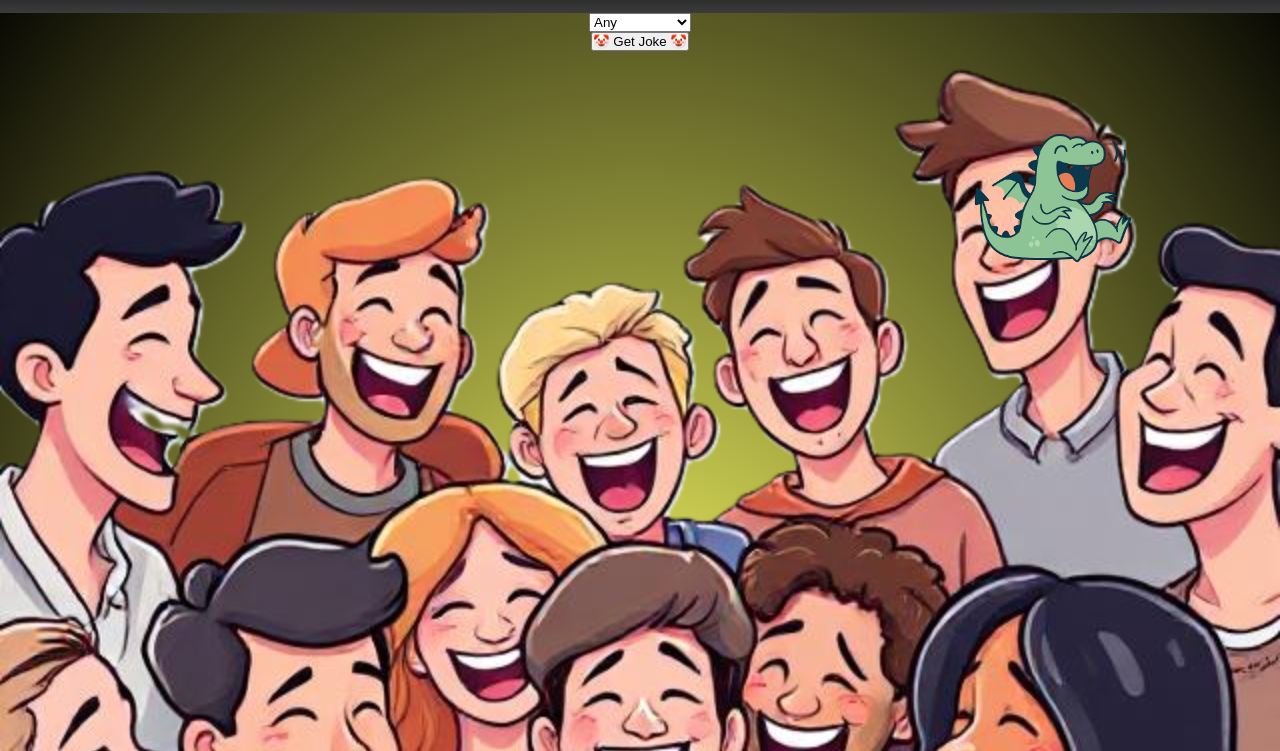
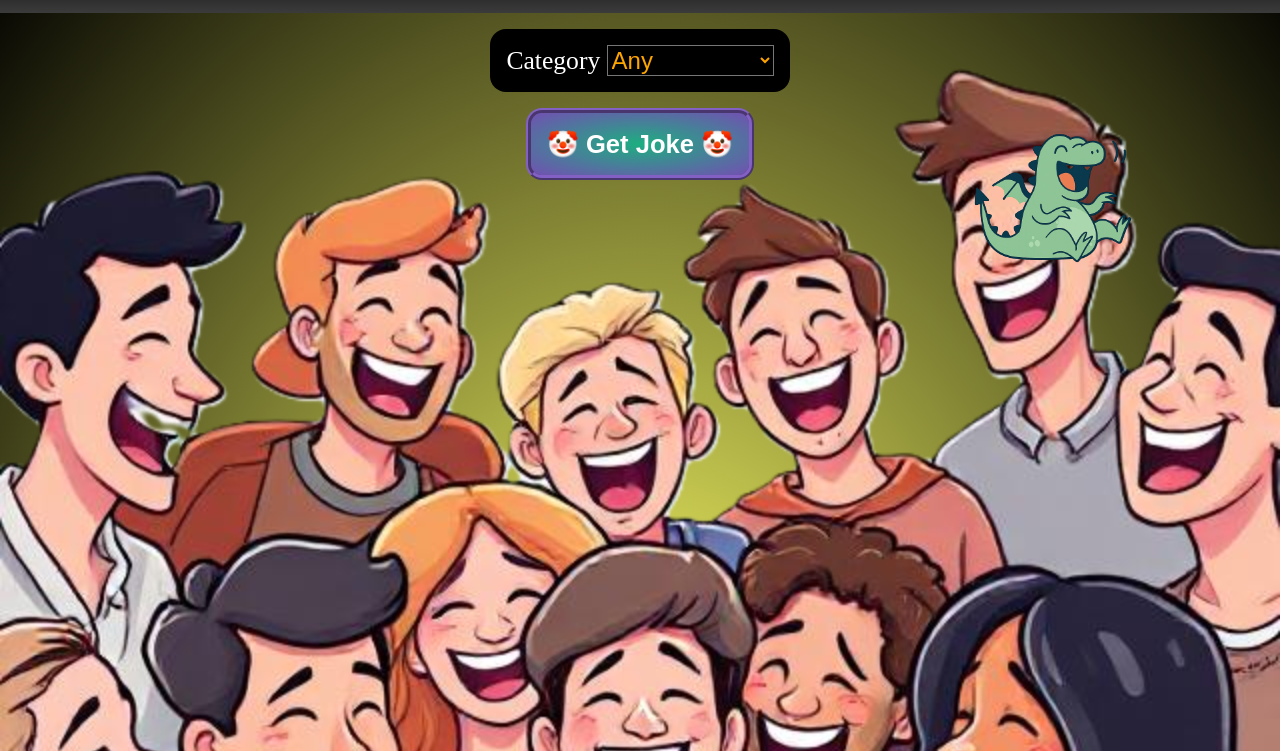
Before and after one commit to hemingus/js-api-3, a plain HTML site: page index.html in a window 1280 px wide. Shown: the part 49-800 px from the top of the page. Drawn offline with Linux system fonts and the light colour scheme.

Commit message:
style header

```diff
--- a/index.html
+++ b/index.html
@@ -13,6 +13,7 @@
     </header>
 
     <main>
+        <label for="jokeCategory">Category
         <select name="Category" id="jokeCategory">
             <option value="Any">Any</option>
             <option value="Programming">Programming</option>
@@ -22,7 +23,8 @@
             <option value="Spooky">Spooky</option>
             <option value="Christmas">Christmas</option>
         </select>
-        <button id="getJokeButton"> 🤡 Get Joke 🤡</button>
+        </label>
+        <button id="getJokeButton">🤡 Get Joke 🤡</button>
         <div class="joke-container" id="jokeContainer"></div>
     </main>
 
--- a/styles.css
+++ b/styles.css
@@ -37,6 +37,7 @@ main {
     flex-direction: column;
     justify-content: center;
     align-items: center;
+    gap: 1rem;
 }
 
 h1 {
@@ -45,6 +46,37 @@ h1 {
     width: 100%;
     font-size: clamp(1.5rem, 2vw, 2rem);
     text-align: center;
+}
+
+#getJokeButton {
+    font-size: clamp(1.5rem, 2vw, 2rem);
+    padding: 1rem;
+    background-image: radial-gradient( #1DAE80, #7250B2);
+    border-radius: 1rem;
+    font-weight: 900;
+    cursor: pointer;
+    transition: 0.3s ease;
+    color: white;
+    border: 5px ridge #8360C3;
+}
+
+#getJokeButton:hover {
+    transform: scale(105%);
+}
+
+main label {
+    margin-top: 1rem;
+    color: white;
+    font-size: clamp(1.5rem, 2vw, 2rem);
+    background-color: black;
+    border-radius: 1rem;
+    padding: 1rem;
+}
+
+main select {
+    background-color: black;
+    color: orange;
+    font-size: clamp(1.2rem, 2vw, 1.5rem);
 }
 
 .joke-container {
```
